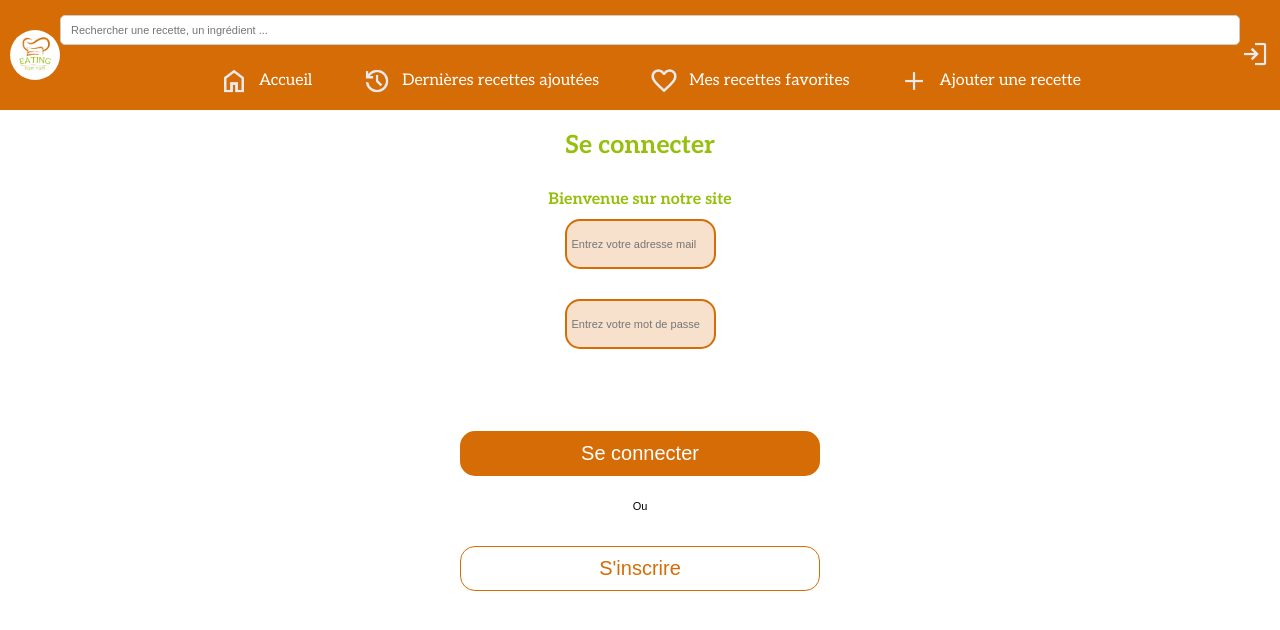
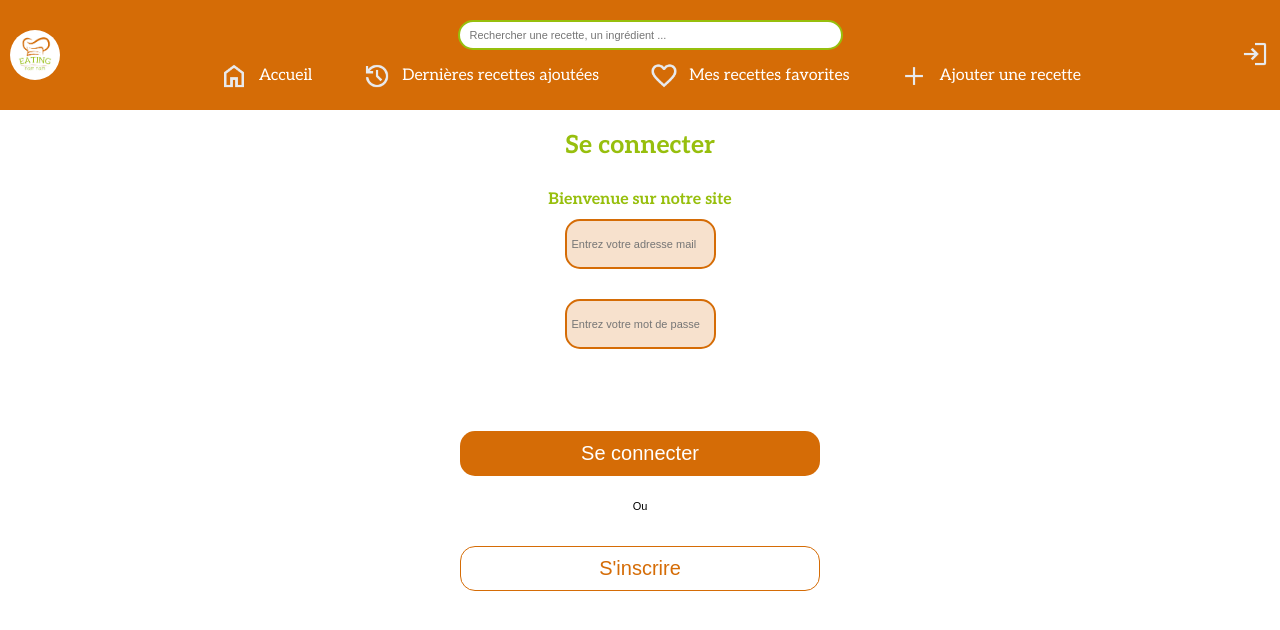
Before and after one commit to WildCodeSchool-2024-02/js-valence-p3-eating-nam-nam, a React (Vite) app in the folder client/: page /connexion in a window 1280 px wide. Shown: the top 630 px of the page. Built offline with nearby package versions, Linux system fonts and the light colour scheme; no server answers; a web font is replaced by a local one.

Commit message:
fix taille navbar, modification dans ajouterrecette.jsx et .css

```diff
--- a/client/src/components/Navbar.jsx
+++ b/client/src/components/Navbar.jsx
@@ -37,7 +37,7 @@ function Navbar({ setSearchQuery, isLoggedIn, setIsLoggedIn }) {
       <img className="navbar_logo" src={logo} alt="logo" />
       <nav className="nav_content">
         <input
-          className="search_bar"
+          className="search_nav"
           type="text"
           name="search_bar"
           id="search_bar"
--- a/client/src/main.jsx
+++ b/client/src/main.jsx
@@ -68,10 +68,10 @@ const router = createBrowserRouter([
         element: <Profile />,
         loader: ({ params }) => fetchUserById(params.id),
       },
-      {
+      protectedRoute({
         path: "/RecettesFavorites",
         element: <RecettesFavorites />,
-      },
+      }),
       {
         path: "/NutriAutoComplete",
         element: <NutriAutoComplete />,
--- a/client/src/styles/Navbar.css
+++ b/client/src/styles/Navbar.css
@@ -1,6 +1,5 @@
 header {
   display: flex;
-  width: 100%;
   align-items: center;
   background-color: var(--orange);
   height: 110px;
@@ -26,8 +25,8 @@ header {
 .active {
   text-decoration: underline;
 }
-.search_bar {
-  width: 25rem;
+.search_nav {
+  width: 35rem;
   height: 30px;
   border-radius: 15px;
   border: 2px solid var(--vert);
--- a/client/src/styles/ajouterRecette.css
+++ b/client/src/styles/ajouterRecette.css
@@ -9,7 +9,7 @@
   text-align: center;
 }
 
-input[type="text"],
+.title-input[type="text"],
 input[type="number"],
 textarea,
 select {
```
